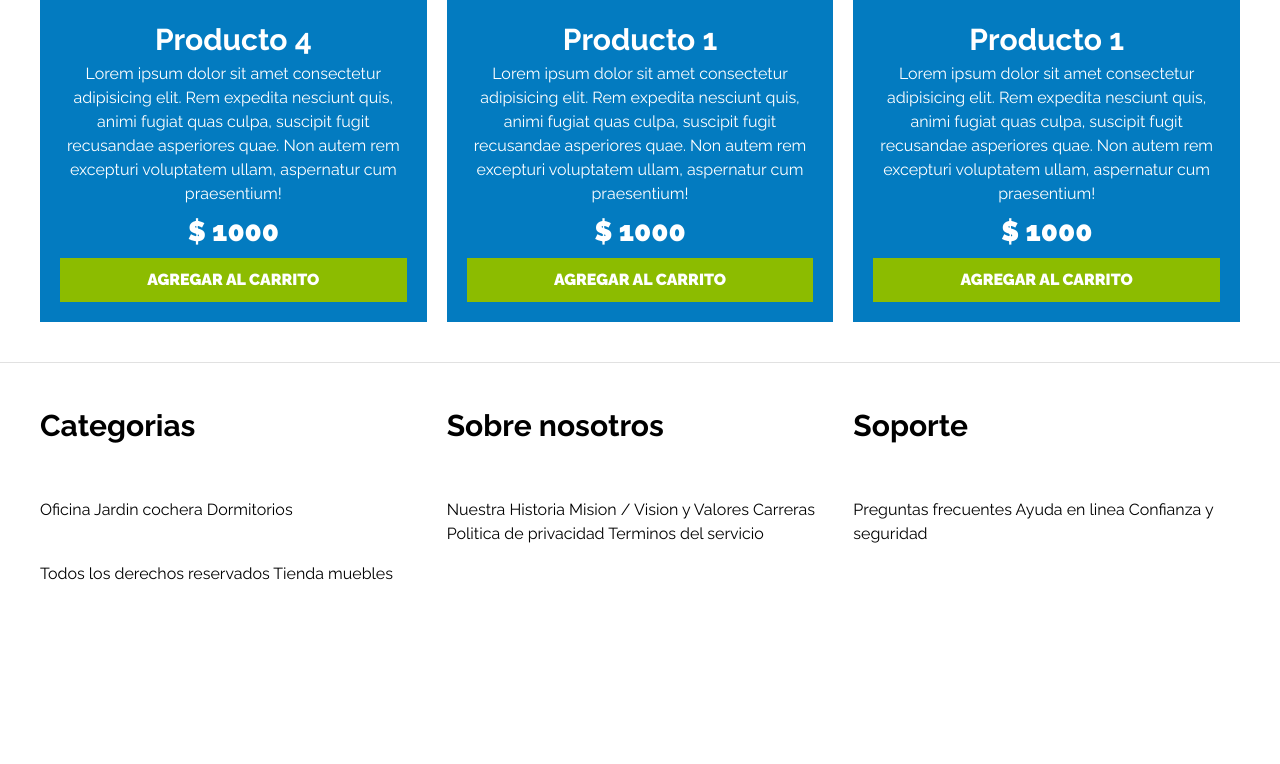
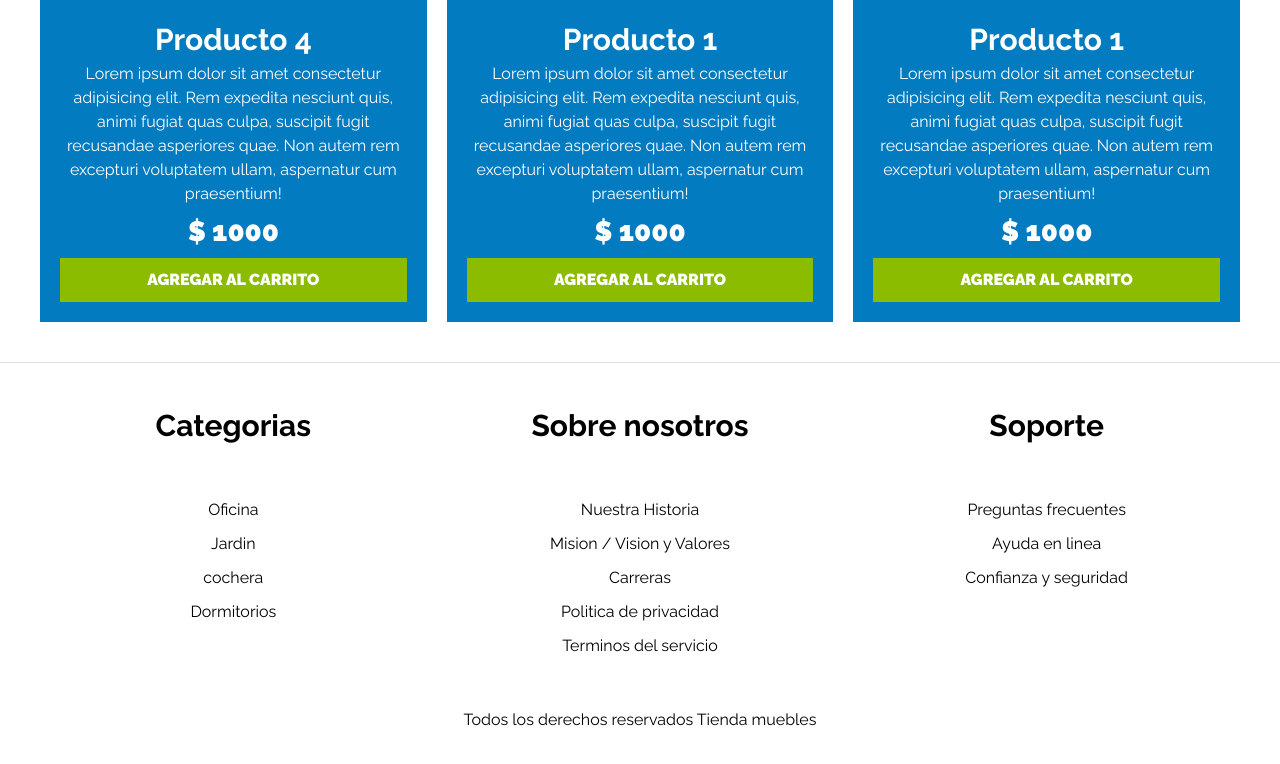
Before and after one commit to victorjesus247/Curso-HTML-CSS-JUAN-UDEMY, a plain HTML site: page seccion 5 Ecommerce finalizando paginade inicio/index.html in a window 1280 px wide. Shown: the part 3174-3938 px from the top of the page. Before the commit the page ends 3816 px from the top, so only its background shows below. Drawn offline with Linux system fonts and the light colour scheme; files that its build step writes are made by us from their sources; a web font is replaced by a local one.

Commit message:
44.finalizamos el footer : agregamos unas clases para las anclas / enlaces del footer y centramos el copyright

```diff
--- a/seccion 5 Ecommerce finalizando paginade inicio/css/style.css
+++ b/seccion 5 Ecommerce finalizando paginade inicio/css/style.css
@@ -298,6 +298,7 @@ h3{
   border-top: 1px solid #e1e1e1;
   margin-top: 4rem;
   padding: 4rem;
+  text-align: center;
 }
 
 .grid-footer{
@@ -305,3 +306,14 @@ h3{
   grid-template-columns: repeat(3,1fr);
   gap: 2rem;
 }
+
+.footer-menu a{
+  display: block;
+  margin: 1rem;
+  text-align: center;
+}
+
+.copyright{
+  text-align: center;
+  margin-top: 4rem;
+}
--- a/seccion 5 Ecommerce finalizando paginade inicio/index.html
+++ b/seccion 5 Ecommerce finalizando paginade inicio/index.html
@@ -162,7 +162,7 @@
         <div class="grid-footer contenedor">
             <div>
                 <h3>Categorias</h3>
-                <nav class="enlaces-footer">
+                <nav class="footer-menu">
                     <a href="#">Oficina</a>
                     <a href="#">Jardin</a>
                     <a href="#">cochera</a>
@@ -171,7 +171,7 @@
             </div>
             <div>
                 <h3>Sobre nosotros</h3>
-                <nav class="enlaces-footer">
+                <nav class="footer-menu">
                     <a href="#">Nuestra Historia</a>
                     <a href="#">Mision / Vision y Valores</a>
                     <a href="#">Carreras</a>
@@ -181,7 +181,7 @@
             </div>
             <div class="navegacion1">
                 <h3>Soporte</h3>
-                <nav class="enlaces-footer">
+                <nav class="footer-menu">
                     <a href="#">Preguntas frecuentes</a>
                     <a href="#">Ayuda en linea</a>
                     <a href="#">Confianza y seguridad</a>
```
